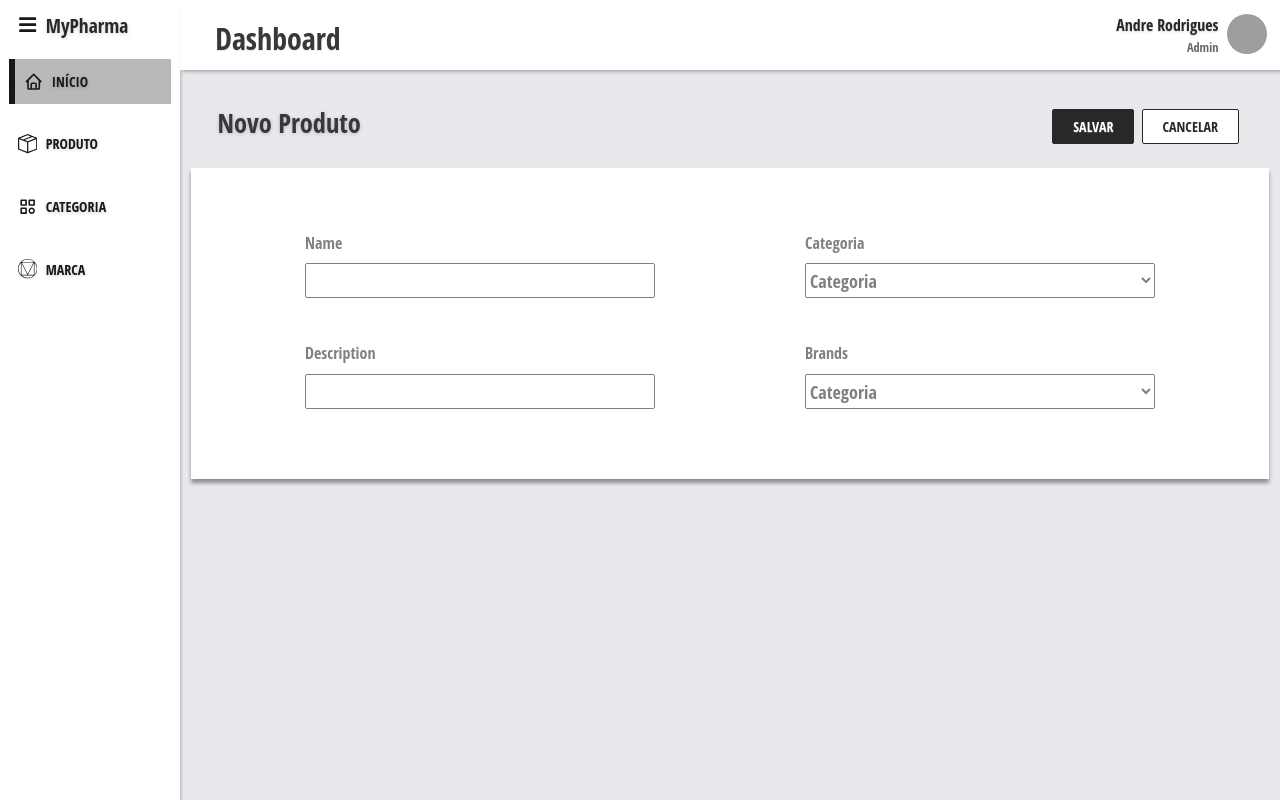
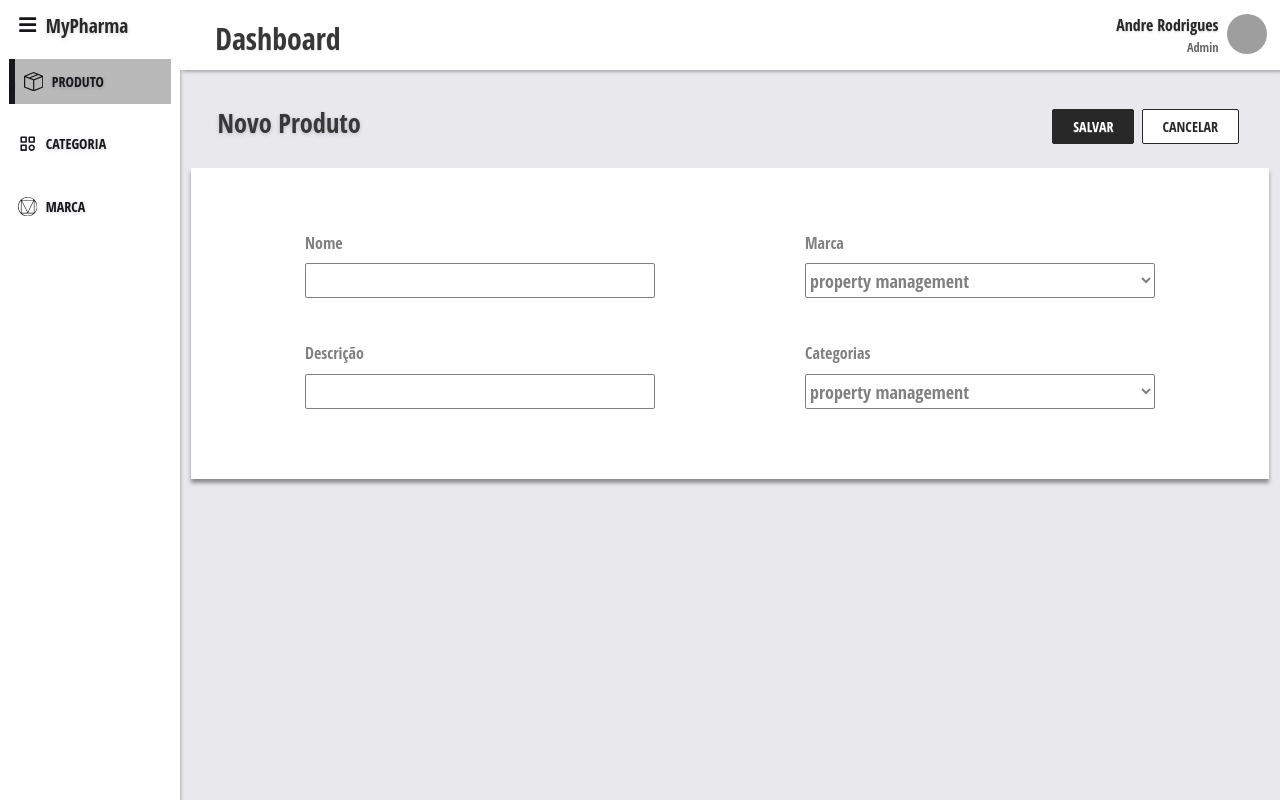
Before and after one commit to Jeredy/myPharma, a React (Create React App) app: page /add-product in a window 1280 px wide. Built offline with nearby package versions, Linux system fonts and the light colour scheme; grey boxes are pictures that could not be loaded.

Commit message:
feat: created and implemented input on addProduct page

```diff
--- a/src/components/form-input/form-input.component.jsx
+++ b/src/components/form-input/form-input.component.jsx
@@ -25,12 +25,7 @@ const FormInput = ({
     <Label>{label}</Label>
     <Input
       className={`${!!error ? "error-input" : ""}`}
-      onChange={(event) =>
-        handleChange(
-          event.target.name
-          // mask(event.target.name, event.target.value)
-        )
-      }
+      onChange={handleChange}
       {...otherProps}
     />
     {error && <ErrorLabel>{`*${errorMessage}`}</ErrorLabel>}
--- a/src/components/form-input/form-input.styles.js
+++ b/src/components/form-input/form-input.styles.js
@@ -1,4 +1,4 @@
-import styled, { css } from "styled-components/macro";
+import styled from "styled-components";
 
 const mainColor = "black";
 const subColor = "gray";
@@ -10,7 +10,6 @@ export const Container = styled.div`
   .error-input {
     border: 1px solid rgb(242, 68, 37);
   }
-
 `;
 
 export const ErrorLabel = styled.div`
--- a/src/components/form-select/form-select.component.jsx
+++ b/src/components/form-select/form-select.component.jsx
@@ -2,7 +2,7 @@ import React from "react";
 
 // import mask from "../mask";
 
-import { Container, Select, Label } from "./form-select.styles";
+import { Container, Select, Label, Option } from "./form-select.styles";
 
 /**
  * Custom input form that can validate onChange with a mask
@@ -19,15 +19,22 @@ const FormSelect = ({
   label,
   error = false,
   errorMessage = "",
-  children,
+  name,
+  options,
 }) => (
   <Container>
     <Label>{label}</Label>
     <Select
+      as="select"
+      name={name}
       className={`${!!error ? "error-input" : ""}`}
-      onChange={(event) => handleChange(event.target.name)}
+      onChange={handleChange}
     >
-      {children}
+      {options.map(({ name }, index) => (
+        <Option key={index} value={name.toLowerCase()}>
+          {name}
+        </Option>
+      ))}
     </Select>
     {error && <div className="error-label">{`*${errorMessage}`}</div>}
   </Container>
--- a/src/components/form-select/form-select.styles.js
+++ b/src/components/form-select/form-select.styles.js
@@ -21,6 +21,8 @@ export const Label = styled.label`
   font-size: 16px;
   font-weight: normal;
 `;
+
+export const Option = styled.option``;
 
 export const Select = styled.select`
   width: 350px;
--- a/src/components/product/header/header-add/header-add.component.jsx
+++ b/src/components/product/header/header-add/header-add.component.jsx
@@ -45,7 +45,7 @@ const HeaderPreview = ({ idList, handleSubmit }) => {
           colorFont="#282828"
           id="add-product-btn"
           id="delete-product-btn"
-          onClick={() => deleteProduct(idList)}
+          onClick={() => navigate("/product")}
         >
           CANCELAR
         </Button>
--- a/src/components/product/product-add/form-group/form-group.component.jsx
+++ b/src/components/product/product-add/form-group/form-group.component.jsx
@@ -3,6 +3,7 @@ import { Formik } from "formik";
 
 import FormInput from "../../../form-input/form-input.component";
 import FormSelect from "../../../form-select/form-select.component";
+import { BRAND } from "../../../../data/brandData";
 
 import {
   Container,
@@ -22,6 +23,12 @@ const Basic = () => (
         if (!values.description) {
           errors.description = "Required";
         }
+        if (!values.categories) {
+          errors.categories = "Required";
+        }
+        if (!values.brands) {
+          errors.brands = "Required";
+        }
         return errors;
       }}
       onSubmit={(values, { setSubmitting }) => {
@@ -34,7 +41,6 @@ const Basic = () => (
       {({
         values,
         errors,
-        touched,
         handleChange,
         handleBlur,
         handleSubmit,
@@ -46,40 +52,46 @@ const Basic = () => (
             <FormInput
               type="name"
               name="name"
-              onChange={handleChange}
+              handleChange={handleChange}
               onBlur={handleBlur}
               value={values.name}
               error={errors.name}
               errorMessage={errors.name}
-              label="Name"
+              label="Nome"
             />
             <FormInput
               type="description"
               name="description"
-              onChange={handleChange}
+              handleChange={handleChange}
               onBlur={handleBlur}
               value={values.description}
               error={errors.description}
               errorMessage={errors.description}
-              label="Description"
+              label="Descrição"
             />
           </FormSubContainer>
           <FormSubContainer>
-            <FormSelect name="categories" id="categories" label="Categoria">
-              <option value="">Categoria</option>
-              <option value="volvo">Volvo</option>
-              <option value="saab">Saab</option>
-              <option value="mercedes">Mercedes</option>
-              <option value="audi">Audi</option>
-            </FormSelect>
+            <FormSelect
+              name="brands"
+              id="brands"
+              label="Marca"
+              options={BRAND}
+              handleChange={handleChange}
+              onBlur={handleBlur}
+              error={errors.brands}
+              errorMessage={errors.brands}
+            />
 
-            <FormSelect name="brands" id="brands" label="Brands">
-              <option value="">Categoria</option>
-              <option value="volvo">Volvo</option>
-              <option value="saab">Saab</option>
-              <option value="mercedes">Mercedes</option>
-              <option value="audi">Audi</option>
-            </FormSelect>
+            <FormSelect
+              name="categories"
+              id="categories"
+              label="Categorias"
+              options={BRAND}
+              handleChange={handleChange}
+              onBlur={handleBlur}
+              error={errors.categories}
+              errorMessage={errors.categories}
+            />
           </FormSubContainer>
           <button
             id="button-submit"
--- a/src/data/brandData.js
+++ b/src/data/brandData.js
@@ -1,6 +1,6 @@
 export const BRAND = [
-  (title = "property management"),
-  (title = "house hold admin"),
-  (title = "event planning"),
-  (title = "home improvement"),
+  { name: "property management" },
+  { name: "house hold admin" },
+  { name: "event planning" },
+  { name: "home improvement" },
 ];
--- a/src/data/menuData.js
+++ b/src/data/menuData.js
@@ -5,7 +5,7 @@ import { SiMaterialdesign } from "react-icons/si";
 const color = "#18171c";
 
 export const menuData = [
-  { title: "Início", link: "/", icon: <BiHome fill={color} /> },
+  // { title: "Início", link: "/", icon: <BiHome fill={color} /> },
   { title: "Produto", link: "/product", icon: <BsBoxSeam fill={color} /> },
   { title: "Categoria", link: "/category", icon: <BiCategory fill={color} /> },
   { title: "Marca", link: "/brand", icon: <SiMaterialdesign fill={color} /> },
```
